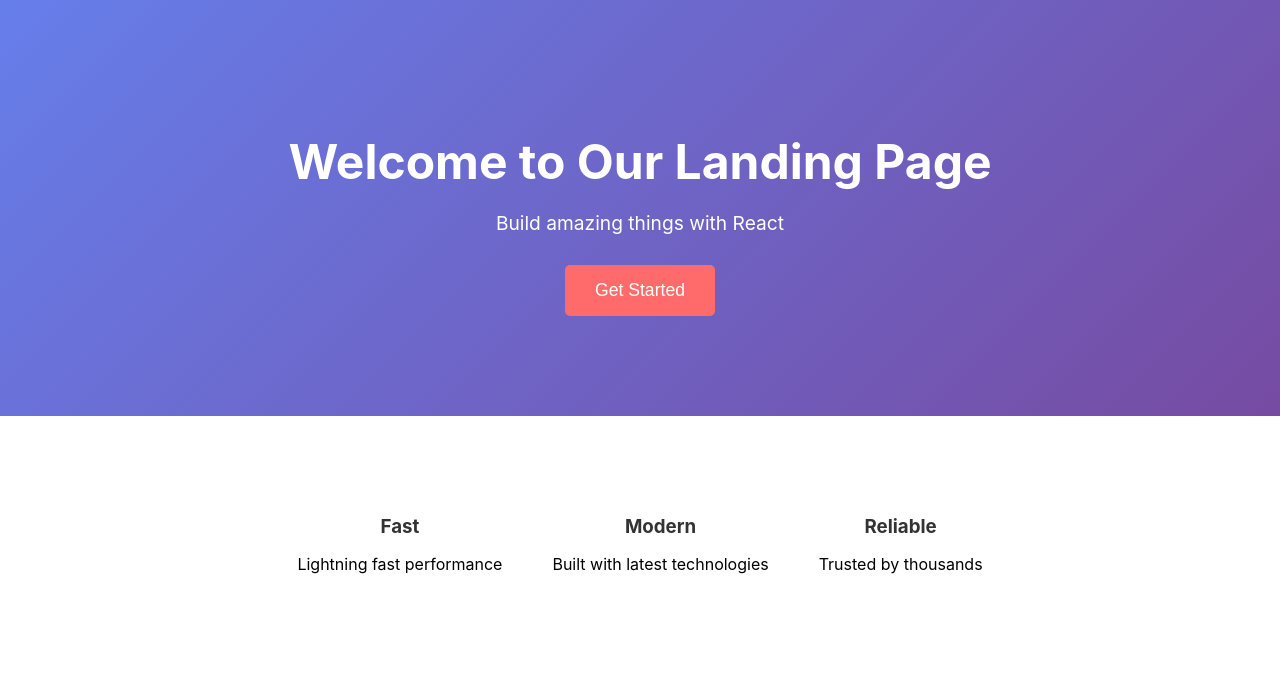
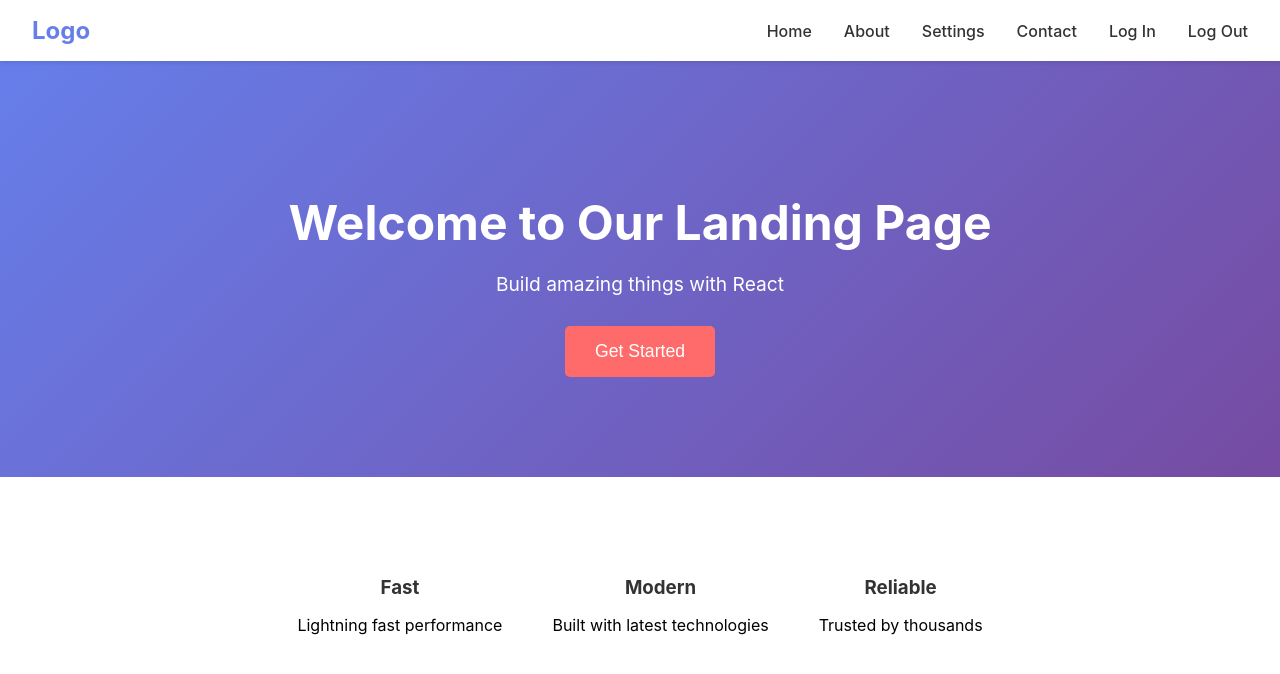
Before and after one commit to uday951/pratice-demo, a React (Create React App) app in the folder react-landing-page/: page / in a window 1280 px wide. Shown: the top 674 px of the page. Built offline with nearby package versions, Linux system fonts and the light colour scheme.

Commit message:
nav bar created

```diff
--- a/react-landing-page/src/App.js
+++ b/react-landing-page/src/App.js
@@ -1,8 +1,10 @@
 import './App.css';
+import Navbar from './Navbar';
 
 function App() {
   return (
     <div className="App">
+      <Navbar />
       <header className="hero">
         <h1>Welcome to Our Landing Page</h1>
         <p>Build amazing things with React</p>
--- /dev/null
+++ b/react-landing-page/src/Navbar.css
@@ -0,0 +1,35 @@
+.navbar {
+  display: flex;
+  justify-content: space-between;
+  align-items: center;
+  padding: 1rem 2rem;
+  background: #fff;
+  box-shadow: 0 2px 4px rgba(0,0,0,0.1);
+  position: sticky;
+  top: 0;
+  z-index: 100;
+}
+
+.nav-brand h2 {
+  margin: 0;
+  color: #667eea;
+}
+
+.nav-links {
+  display: flex;
+  list-style: none;
+  margin: 0;
+  padding: 0;
+  gap: 2rem;
+}
+
+.nav-links a {
+  text-decoration: none;
+  color: #333;
+  font-weight: 500;
+  transition: color 0.3s;
+}
+
+.nav-links a:hover {
+  color: #667eea;
+}
--- /dev/null
+++ b/react-landing-page/src/Navbar.js
@@ -0,0 +1,21 @@
+import './Navbar.css';
+
+function Navbar() {
+  return (
+    <nav className="navbar">
+      <div className="nav-brand">
+        <h2>Logo</h2>
+      </div>
+      <ul className="nav-links">
+        <li><a href="#home">Home</a></li>
+        <li><a href="#about">About</a></li>
+        <li><a href="#settings">Settings</a></li>
+        <li><a href="#contact">Contact</a></li>
+        <li><a href="#login">Log In</a></li>
+        <li><a href="#logout">Log Out</a></li>
+      </ul>
+    </nav>
+  );
+}
+
+export default Navbar;
```
